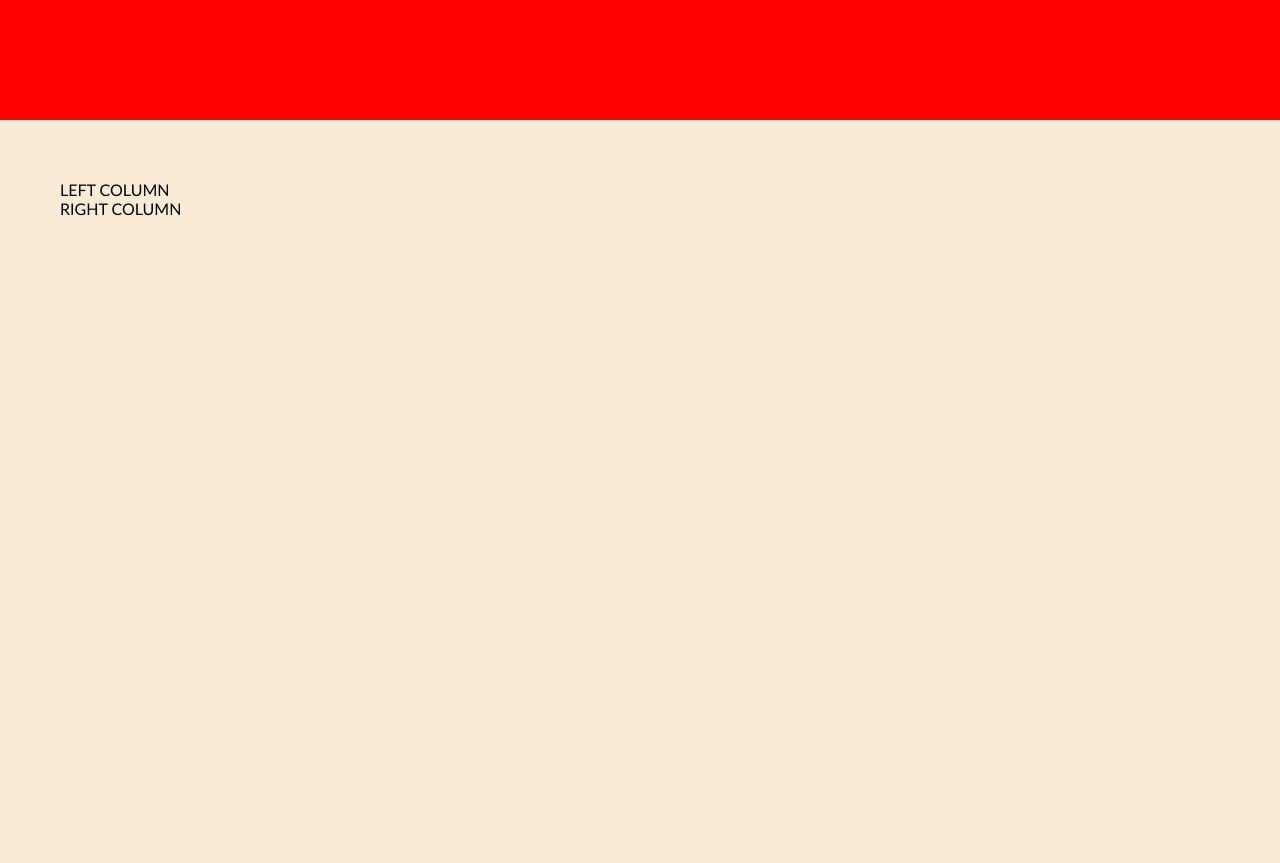
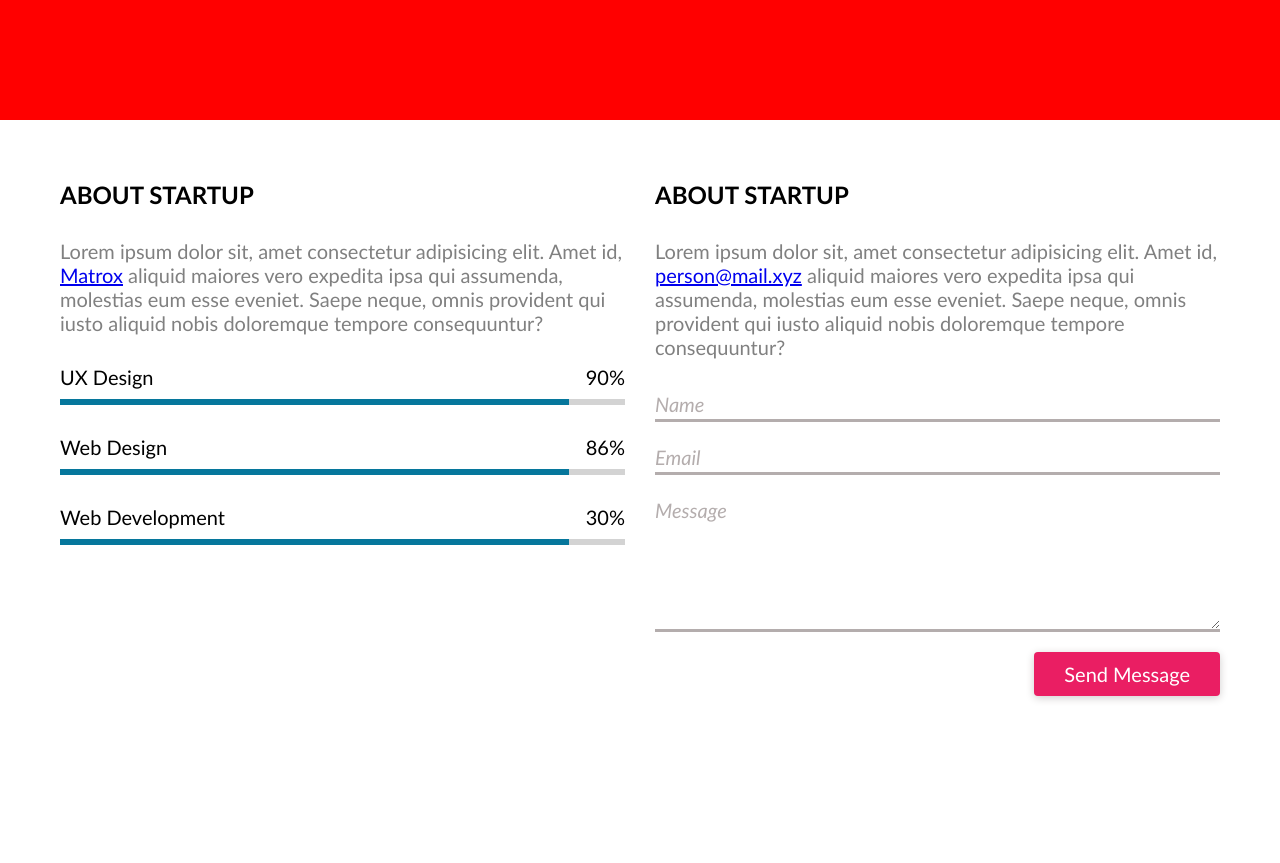
Before and after one commit to NoTKrISSS/5-coming-soon, a plain HTML site: page index.html in a window 1280 px wide. Shown: the part 680-1543 px from the top of the page. Drawn offline with Linux system fonts and the light colour scheme.

Commit message:
main section style adjusts

```diff
--- a/css/main.css
+++ b/css/main.css
@@ -13,7 +13,7 @@
   background-size: cover;
   background-position: center;
   background-attachment: fixed;
-  min-height: 100vh;
+  min-height: 100vh; /*maximum viewport height*/
 }
 
 .column {
@@ -127,12 +127,108 @@ body > div > div > form {
   /*NEED TO MAKE JAVASCRCIPT ANIMATION*/
 }
 
+/*MAIN SECTION BELOW*/
+
+.main {
+  background-color: white;
+  display: inline-block;
+  width: 100%;
+  display: flex;
+  justify-content: space-between;
+  gap: 30px;
+}
+/*Left column of main below*/
+
+.main > .left-column {
+  margin: 0;
+  width: 50%;
+  float: left;
+  gap: 30px;
+  align-items: flex-start;
+  text-align: left;
+}
+
+.main > .left-column > .progress-bar {
+  width: 100%;
+  display: flex;
+  flex-direction: column;
+  gap: 10px;
+  font-size: 20px;
+}
+.progress-label {
+  width: 100%;
+  display: flex;
+  justify-content: space-between;
+}
+.progress-label > .value {
+}
+
+.bar {
+  display: inline-block;
+  width: 100%;
+  height: 6px;
+  background-color: lightgrey;
+}
+
+.progress {
+  display: inline-block;
+  height: 100%;
+  background-color: rgb(6, 119, 156);
+  width: 90%;
+}
+
+/*Right column of main below*/
+
+.main > .right-column {
+  margin: 0;
+  width: 50%;
+  float: right;
+  gap: 30px;
+  align-items: flex-start;
+  text-align: left;
+}
+
+form {
+  display: inline-block;
+  width: 100%;
+}
+
+.right-column > form > .input {
+  display: inline-block;
+  width: 100%;
+  color: gray;
+  border: none;
+  border-bottom: 3px solid rgb(180, 173, 173);
+}
+
+.right-column > form > .input::placeholder {
+  color: rgb(180, 173, 173);
+}
+
+.message {
+  height: 137px;
+  resize: vertical;
+  min-height: 96px;
+  max-height: 292px;
+}
+
+.message::placeholder {
+  color: rgb(180, 173, 173);
+}
+
+form > button {
+  float: right;
+}
+
+.section-title {
+  font-weight: bold;
+  font-size: 24px;
+  text-transform: uppercase;
+}
+
 /*temporary*/
 .top {
   background-color: red;
-}
-.main {
-  background-color: antiquewhite;
 }
 
 .footer {
--- a/index.html
+++ b/index.html
@@ -53,8 +53,72 @@
     </div>
 
     <main class="container main">
-      <div class="left-column">LEFT COLUMN</div>
-      <div class="right-column">RIGHT COLUMN</div>
+      <div class="column left-column">
+        <h1 class="section-title">About Startup</h1>
+        <p class="main-description">
+          Lorem ipsum dolor sit, amet consectetur adipisicing elit. Amet id,
+          <a href="#">Matrox</a>
+          aliquid maiores vero expedita ipsa qui assumenda, molestias eum esse
+          eveniet. Saepe neque, omnis provident qui iusto aliquid nobis
+          doloremque tempore consequuntur?
+        </p>
+        <div class="progress-bar">
+          <div class="progress-label">
+            <div class="title">UX Design</div>
+            <div class="value">90%</div>
+          </div>
+          <div class="bar">
+            <div class="progress">
+              <div class="value"></div>
+            </div>
+          </div>
+        </div>
+        <div class="progress-bar">
+          <div class="progress-label">
+            <div class="title">Web Design</div>
+            <div class="value">86%</div>
+          </div>
+          <div class="bar">
+            <div class="progress">
+              <div class="value"></div>
+            </div>
+          </div>
+        </div>
+        <div class="progress-bar">
+          <div class="progress-label">
+            <div class="title">Web Development</div>
+            <div class="value">30%</div>
+          </div>
+          <div class="bar">
+            <div class="progress">
+              <div class="value"></div>
+            </div>
+          </div>
+        </div>
+      </div>
+      <div class="column right-column">
+        <h2 class="section-title">About Startup</h2>
+        <p class="main-description">
+          Lorem ipsum dolor sit, amet consectetur adipisicing elit. Amet id,
+          <a href="mailto:person@mail.xyz">person@mail.xyz</a>
+          aliquid maiores vero expedita ipsa qui assumenda, molestias eum esse
+          eveniet. Saepe neque, omnis provident qui iusto aliquid nobis
+          doloremque tempore consequuntur?
+        </p>
+        <form>
+          <input type="text" class="input" placeholder="Name" required />
+          <input type="email" class="input" placeholder="Email" required />
+          <textarea
+            name="Message"
+            id="message"
+            cols="30"
+            rows="10"
+            class="input message"
+            placeholder="Message"
+          ></textarea>
+          <button class="button">Send Message</button>
+        </form>
+      </div>
     </main>
 
     <footer class="container footer">
```
Also changed, not shown: 1 other file.
